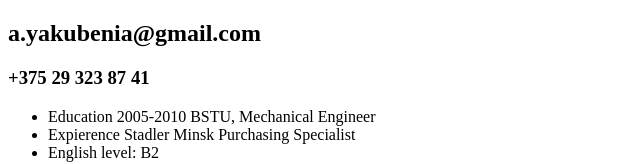
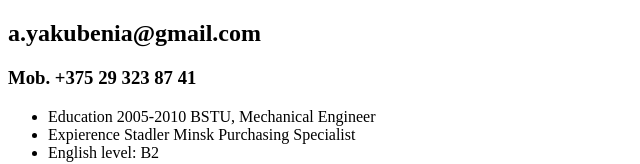
Before and after one commit to AntonYakubenia/rsschool-cv, a plain HTML site: page index.html in a window 1280 px wide. Shown: the part 140-304 px from the top of the page, without its empty margins (0-640 px from the left). Drawn offline with Linux system fonts and the light colour scheme.

Commit message:
refactor: change structure of tel

```diff
--- a/index.html
+++ b/index.html
@@ -2,7 +2,7 @@
 <img src="/rsschool-cv/ball.png" alt="#">
 <h2>Belarus, Minsk</h2>
 <h2>a.yakubenia@gmail.com</h2>
-<h3>+375 29 323 87 41</h3>
+<h3>Mob. +375 29 323 87 41</h3>
 <ul>
 	<li>Education 2005-2010 BSTU, Мechanical Engineer</li>
 	<li>Expierence Stadler Minsk Purchasing Specialist</li>
```
